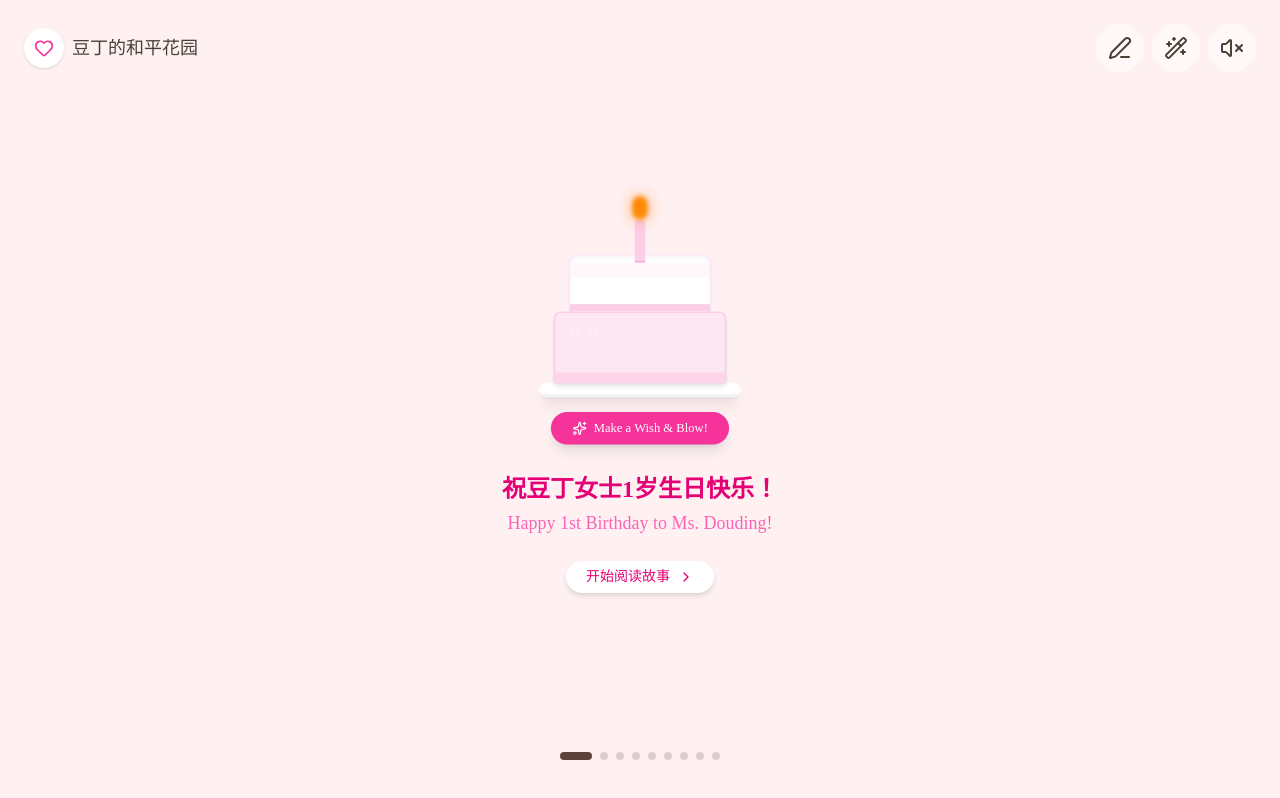
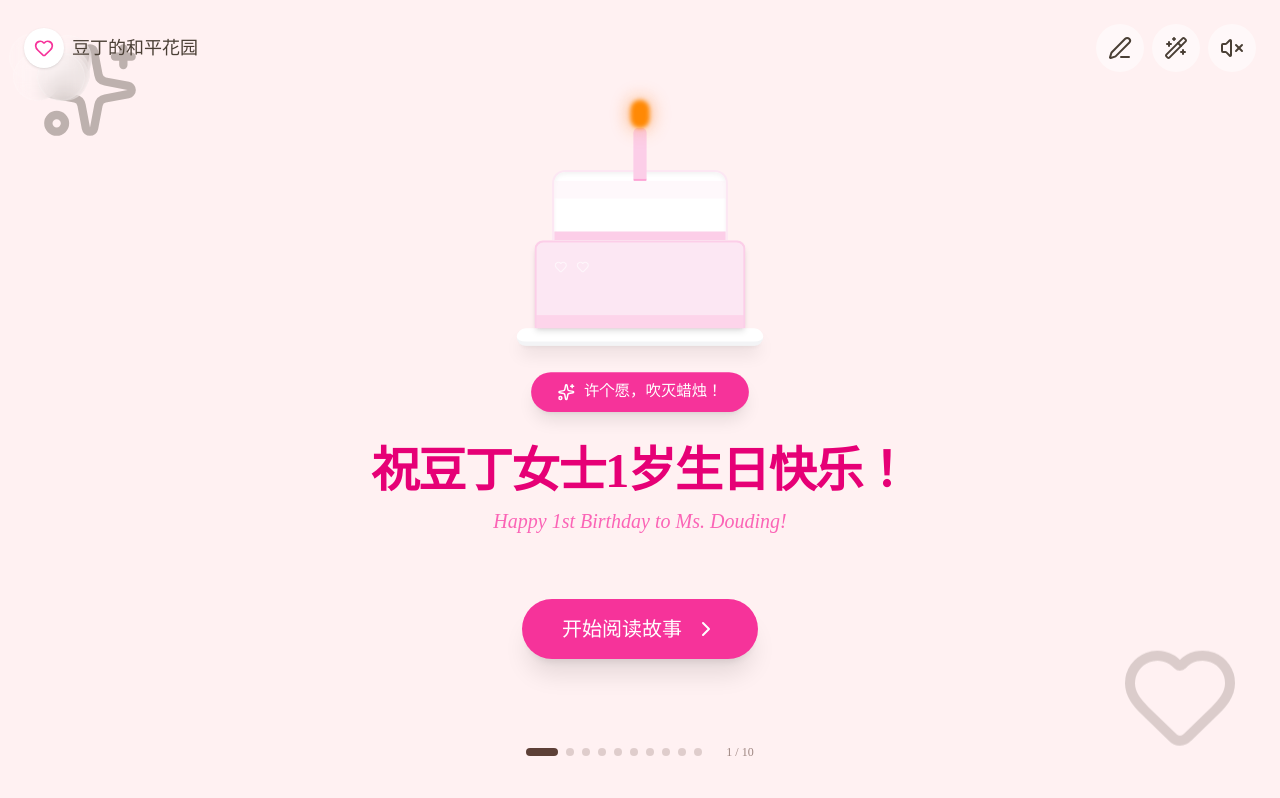
Before and after one commit to pomeping731/Douding-s-Book, a React (Vite) app: page / in a window 1280 px wide. Built offline with nearby package versions, Linux system fonts and the light colour scheme; a web font is replaced by a local one.

Commit message:
feat: Improve birthday cake interaction
Adjust the scale of the birthday cake component and its button for a better visual experience. Update the button text to Chinese for the "Make a Wish & Blow!" action.

```diff
--- a/src/App.tsx
+++ b/src/App.tsx
@@ -10,7 +10,7 @@ import { GoogleGenAI } from "@google/genai";
 
 const BirthdayCake = ({ isBlownOut, onBlowOut }: { isBlownOut: boolean, onBlowOut: () => void }) => {
   return (
-    <div className="relative flex flex-col items-center justify-center scale-75 md:scale-90">
+    <div className="relative flex flex-col items-center justify-center scale-90 md:scale-110">
       {/* Candles */}
       <div className="flex gap-4 mb-[-10px] z-20">
         {[1].map((i) => (
@@ -52,34 +52,26 @@ const BirthdayCake = ({ isBlownOut, onBlowOut }: { isBlownOut: boolean, onBlowOu
           whileHover={{ scale: 1.05 }}
           whileTap={{ scale: 0.95 }}
           onClick={onBlowOut}
-          className="mt-4 px-6 py-2 bg-pink-500 text-white rounded-full font-serif text-sm shadow-lg flex items-center gap-2 z-30"
+          className="mt-6 px-6 py-2 bg-pink-500 text-white rounded-full font-serif text-sm shadow-lg flex items-center gap-2 z-30 hover:bg-pink-600 transition-colors"
         >
           <Sparkles size={16} />
-          Make a Wish & Blow!
+          许个愿，吹灭蜡烛！
         </motion.button>
       ) : (
         <motion.div
           initial={{ opacity: 0, y: 10 }}
           animate={{ opacity: 1, y: 0 }}
-          className="mt-4 text-pink-600 font-serif text-base font-bold flex flex-col items-center gap-1"
+          className="mt-6 text-pink-600 font-serif text-base font-bold flex flex-col items-center gap-1"
         >
-          <div className="flex gap-2">
+          <div className="flex gap-2 items-center">
             <motion.div animate={{ scale: [1, 1.2, 1] }} transition={{ repeat: Infinity }}>🎂</motion.div>
-            <span>Wish Granted!</span>
+            <span>愿望成真！</span>
             <motion.div animate={{ scale: [1, 1.2, 1] }} transition={{ repeat: Infinity }}>✨</motion.div>
           </div>
-          <p className="text-[10px] font-normal text-pink-400">Time to read your story...</p>
         </motion.div>
       )}
     </div>
   );
-};
-
-const StoryIcon = ({ name, colorClass }: { name: string, colorClass: string }) => {
-  const props = { className: colorClass, size: 48 };
-  if (name === 'stars') return <Stars {...props} />;
-  if (name === 'moon') return <Moon {...props} />;
-  return <Heart {...props} />;
 };
 
 const INITIAL_STORY = [
@@ -89,72 +81,70 @@ const INITIAL_STORY = [
     text: "Happy 1st Birthday to Ms. Douding! 祝豆丁女士1岁生日快乐！",
     image: "https://picsum.photos/seed/birthday_cake/800/600",
     bgColor: "bg-rose-50",
-    iconName: "heart",
-    iconColor: "text-rose-400",
+    icon: <Heart className="text-rose-400" size={48} />,
   },
   {
     id: 1,
     text: "Far, far away, there is a sparkling Peace Garden. Chubby bears, hopping bunnies, and singing birds all live here together.",
     image: "https://ais-pre-nybeqpxmgshpqyyyotocib-95992970969.us-west2.run.app/input_file_0.png",
     bgColor: "bg-emerald-50",
-    iconName: "heart",
-    iconColor: "text-emerald-400",
+    icon: <Heart className="text-emerald-400" size={48} />,
   },
   {
     id: 2,
     text: "One morning, a little star slid down the rainbow slide. 'Waa!' She landed in the flowers and became a sweet baby named Douding.",
     image: "https://ais-pre-nybeqpxmgshpqyyyotocib-95992970969.us-west2.run.app/input_file_1.png",
     bgColor: "bg-yellow-50",
-    iconName: "stars",
-    iconColor: "text-yellow-400",
+    icon: <Stars className="text-yellow-400" size={48} />,
   },
   {
     id: 3,
     text: "Bunny and Squirrel were fighting over a pinecone. They were very grumpy! Douding crawled over and gave them a big, warm hug.",
     image: "https://ais-pre-nybeqpxmgshpqyyyotocib-95992970969.us-west2.run.app/input_file_2.png",
     bgColor: "bg-orange-50",
-    iconName: "heart",
-    iconColor: "text-orange-400",
+    icon: <Heart className="text-orange-400" size={48} />,
   },
   {
     id: 4,
     text: "'Hug, no fight,' Douding whispered. Bunny and Squirrel smiled and shared the pinecone together.",
     image: "https://ais-pre-nybeqpxmgshpqyyyotocib-95992970969.us-west2.run.app/input_file_3.png",
     bgColor: "bg-blue-50",
-    iconName: "heart",
-    iconColor: "text-blue-400",
+    icon: <Heart className="text-blue-400" size={48} />,
   },
   {
     id: 5,
     text: "A little bird brought a shiny seed from the sky. Douding planted it in the soft dirt and gave it a little water.",
     image: "https://ais-pre-nybeqpxmgshpqyyyotocib-95992970969.us-west2.run.app/input_file_4.png",
     bgColor: "bg-sky-50",
-    iconName: "stars",
-    iconColor: "text-sky-400",
+    icon: <Stars className="text-sky-400" size={48} />,
   },
   {
     id: 6,
     text: "Soon, a beautiful rainbow flower grew! Its petals glowed with gentle light, making the whole garden happy.",
     image: "https://ais-pre-nybeqpxmgshpqyyyotocib-95992970969.us-west2.run.app/input_file_5.png",
     bgColor: "bg-pink-50",
-    iconName: "heart",
-    iconColor: "text-pink-400",
+    icon: <Heart className="text-pink-400" size={48} />,
   },
   {
     id: 7,
     text: "Now, everyone in the Peace Garden is the best of friends. They hug, share, and sing songs every single day.",
     image: "https://ais-pre-nybeqpxmgshpqyyyotocib-95992970969.us-west2.run.app/input_file_6.png",
     bgColor: "bg-green-50",
-    iconName: "heart",
-    iconColor: "text-green-400",
+    icon: <Heart className="text-green-400" size={48} />,
   },
   {
     id: 8,
     text: "At night, Grandma Moon tucked Douding in with a soft cloud blanket. 'Goodnight, Douding. Goodnight, Peace.'",
     image: "https://ais-pre-nybeqpxmgshpqyyyotocib-95992970969.us-west2.run.app/input_file_7.png",
     bgColor: "bg-indigo-50",
-    iconName: "moon",
-    iconColor: "text-indigo-400",
+    icon: <Moon className="text-indigo-400" size={48} />,
+  },
+  {
+    id: 9,
+    text: "Dear Douding, May your world always be filled with love and peace.",
+    image: "https://ais-pre-nybeqpxmgshpqyyyotocib-95992970969.us-west2.run.app/input_file_8.png",
+    bgColor: "bg-rose-50",
+    icon: <Heart className="text-rose-400" size={48} />,
   },
 ];
 
@@ -211,8 +201,30 @@ export default function App() {
     if (saved) {
       try {
         const parsed = JSON.parse(saved);
-        if (Array.isArray(parsed)) {
-          setStory(parsed);
+        if (Array.isArray(parsed) && parsed.length > 0) {
+          // Reconstruct the story with icons and colors
+          const bgColors = ["bg-rose-50", "bg-emerald-50", "bg-yellow-50", "bg-orange-50", "bg-blue-50", "bg-sky-50", "bg-pink-50", "bg-green-50", "bg-indigo-50", "bg-rose-50"];
+          const icons = [
+            <Heart className="text-rose-400" size={48} />,
+            <Heart className="text-emerald-400" size={48} />,
+            <Stars className="text-yellow-400" size={48} />,
+            <Heart className="text-orange-400" size={48} />,
+            <Heart className="text-blue-400" size={48} />,
+            <Stars className="text-sky-400" size={48} />,
+            <Heart className="text-pink-400" size={48} />,
+            <Heart className="text-green-400" size={48} />,
+            <Moon className="text-indigo-400" size={48} />,
+            <Heart className="text-rose-400" size={48} />,
+          ];
+
+          const reconstructed = parsed.map((page: any, idx: number) => ({
+            ...page,
+            id: idx,
+            type: idx === 0 ? 'birthday' : (page.type || 'story'),
+            bgColor: bgColors[idx % bgColors.length],
+            icon: icons[idx % icons.length],
+          }));
+          setStory(reconstructed);
         }
       } catch (e) {
         console.error("Failed to load saved story", e);
@@ -220,8 +232,14 @@ export default function App() {
     }
   }, []);
 
-  const saveToLocalStorage = (newStory: any[]) => {
-    localStorage.setItem('douding_story', JSON.stringify(newStory));
+  const saveToLocalStorage = (newStory: typeof INITIAL_STORY) => {
+    // Only save serializable data
+    const serializable = newStory.map(p => ({
+      text: p.text,
+      image: p.image,
+      type: p.type
+    }));
+    localStorage.setItem('douding_story', JSON.stringify(serializable));
     setSaveStatus('saved');
     setTimeout(() => setSaveStatus('idle'), 2000);
   };
@@ -273,17 +291,28 @@ export default function App() {
       const sentences = JSON.parse(response.text || "[]");
       if (Array.isArray(sentences) && sentences.length >= 9) {
         const bgColors = ["bg-emerald-50", "bg-yellow-50", "bg-orange-50", "bg-blue-50", "bg-sky-50", "bg-pink-50", "bg-green-50", "bg-indigo-50", "bg-rose-50"];
-        const iconNames = ["heart", "stars", "heart", "heart", "stars", "heart", "heart", "moon", "heart"];
-        const iconColors = ["text-emerald-400", "text-yellow-400", "text-orange-400", "text-blue-400", "text-sky-400", "text-pink-400", "text-green-400", "text-indigo-400", "text-rose-400"];
+        const icons = [
+          <Heart className="text-emerald-400" size={48} />,
+          <Stars className="text-yellow-400" size={48} />,
+          <Heart className="text-orange-400" size={48} />,
+          <Heart className="text-blue-400" size={48} />,
+          <Stars className="text-sky-400" size={48} />,
+          <Heart className="text-pink-400" size={48} />,
+          <Heart className="text-green-400" size={48} />,
+          <Moon className="text-indigo-400" size={48} />,
+          <Heart className="text-rose-400" size={48} />,
+        ];
 
-        const newStory = sentences.slice(0, 9).map((text, index) => ({
-          id: index + 1,
-          text,
-          image: `https://picsum.photos/seed/peace_garden_gen_${index}_${Date.now()}/800/600`,
-          bgColor: bgColors[index],
-          iconName: iconNames[index],
-          iconColor: iconColors[index],
-        }));
+        const newStory = [
+          INITIAL_STORY[0], // Keep the birthday page
+          ...sentences.slice(0, 9).map((text, index) => ({
+            id: index + 1,
+            text,
+            image: `https://picsum.photos/seed/peace_garden_gen_${index}_${Date.now()}/800/600`,
+            bgColor: bgColors[index],
+            icon: icons[index],
+          }))
+        ];
 
         setStory(newStory);
         setCurrentPage(0);
@@ -310,10 +339,16 @@ export default function App() {
     }
   };
 
+  const jumpToPage = (idx: number) => {
+    if (idx === currentPage) return;
+    setDirection(idx > currentPage ? 1 : -1);
+    setCurrentPage(idx);
+  };
+
   const page = story[currentPage];
 
   return (
-    <div className={`fixed inset-0 transition-colors duration-1000 ${page.bgColor} flex flex-col items-center justify-start md:justify-center p-4 md:p-8 pt-24 md:pt-8 overflow-y-auto md:overflow-hidden`}>
+    <div className={`fixed inset-0 transition-colors duration-1000 ${page.bgColor} flex flex-col items-center justify-center p-4 md:p-8`}>
       <input
         type="file"
         ref={fileInputRef}
@@ -322,13 +357,21 @@ export default function App() {
         onChange={handleFileChange}
       />
 
+      {/* Background Decorative Elements */}
+      <div className="absolute top-10 left-10 opacity-20 animate-pulse">
+        <Stars size={100} />
+      </div>
+      <div className="absolute bottom-10 right-10 opacity-20 animate-bounce">
+        <Heart size={120} />
+      </div>
+
       {/* Top Bar */}
-      <div className="fixed top-0 left-0 right-0 p-6 flex justify-between items-center z-50 bg-gradient-to-b from-white/40 to-transparent backdrop-blur-[2px] md:bg-none md:backdrop-blur-none">
+      <div className="absolute top-6 left-6 right-6 flex justify-between items-center z-10">
         <div className="flex items-center gap-2">
           <div className="w-10 h-10 rounded-full bg-white flex items-center justify-center shadow-sm">
             <Heart className="text-pink-500" size={20} />
           </div>
-          <span className="font-serif text-lg font-medium hidden sm:inline">豆丁的和平花园</span>
+          <span className="font-serif text-lg font-medium">豆丁的和平花园</span>
         </div>
         <div className="flex gap-2">
           <button
@@ -401,35 +444,45 @@ export default function App() {
             className="w-full"
           >
             {page.type === 'birthday' ? (
-              <div className="flex flex-col items-center justify-center text-center gap-4 py-4 mt-4 md:mt-0">
-                <BirthdayCake isBlownOut={isBlownOut} onBlowOut={() => setIsBlownOut(true)} />
+              <div className="flex flex-col items-center justify-center text-center gap-8 md:gap-12 py-8 md:py-12 w-full min-h-[70vh]">
+                <div className="relative transform hover:scale-105 transition-transform duration-500">
+                  <BirthdayCake isBlownOut={isBlownOut} onBlowOut={() => setIsBlownOut(true)} />
+                </div>
+
                 <motion.div
                   initial={{ y: 20, opacity: 0 }}
                   animate={{ y: 0, opacity: 1 }}
-                  transition={{ delay: 0.5 }}
+                  transition={{ delay: 0.5, duration: 0.8 }}
+                  className="space-y-3"
                 >
-                  <h1 className="text-xl md:text-2xl font-serif font-bold text-pink-600 mb-1">
+                  <h1 className="text-3xl md:text-5xl font-serif font-bold text-pink-600 tracking-tight">
                     祝豆丁女士1岁生日快乐！
                   </h1>
-                  <p className="text-base md:text-lg font-serif text-pink-400">
+                  <p className="text-lg md:text-xl font-serif text-pink-400 italic">
                     Happy 1st Birthday to Ms. Douding!
                   </p>
                 </motion.div>
 
-                <div className="flex justify-center gap-4 mt-2">
+                <motion.div
+                  initial={{ opacity: 0, scale: 0.9 }}
+                  animate={{ opacity: 1, scale: 1 }}
+                  transition={{ delay: 1, duration: 0.5 }}
+                  className="flex justify-center mt-4"
+                >
                   <button
                     onClick={nextPage}
-                    className="px-5 py-1.5 bg-white hover:bg-pink-50 text-pink-600 rounded-full shadow-md font-serif font-medium transition-all flex items-center gap-2 text-xs md:text-sm"
+                    className="group px-10 py-4 bg-pink-500 hover:bg-pink-600 text-white rounded-full shadow-xl font-serif font-medium transition-all flex items-center gap-3 text-xl hover:scale-105 active:scale-95"
                   >
-                    开始阅读故事 <ChevronRight size={16} />
+                    开始阅读故事
+                    <ChevronRight size={24} className="group-hover:translate-x-1 transition-transform" />
                   </button>
-                </div>
+                </motion.div>
               </div>
             ) : (
-              <div className="flex flex-col md:flex-row items-center gap-6 md:gap-8 w-full mt-4 md:mt-0">
+              <div className="flex flex-col md:flex-row items-center gap-8 w-full aspect-[4/3] md:aspect-[16/9]">
                 {/* Image Section */}
                 <div
-                  className={`w-full md:w-1/2 aspect-[4/3] relative group flex items-center justify-center ${isEditing ? 'cursor-pointer' : ''}`}
+                  className={`w-full md:w-1/2 h-full relative group flex items-center justify-center ${isEditing ? 'cursor-pointer' : ''}`}
                   onClick={handleImageClick}
                 >
                   <div className="absolute inset-0 bg-white/20 rounded-3xl -rotate-2 group-hover:rotate-0 transition-transform duration-500"></div>
@@ -453,9 +506,6 @@ export default function App() {
 
                 {/* Text Section */}
                 <div className="w-full md:w-1/2 flex flex-col justify-center text-center md:text-left">
-                  <div className="flex justify-center md:justify-start mb-6">
-                    <StoryIcon name={page.iconName} colorClass={page.iconColor} />
-                  </div>
                   {isEditing ? (
                     <motion.textarea
                       initial={{ y: 10, opacity: 0 }}
@@ -510,17 +560,42 @@ export default function App() {
       </div>
 
       {/* Progress Indicator */}
-      <div className="fixed bottom-6 md:bottom-10 left-1/2 -translate-x-1/2 flex gap-2 z-50">
+      <div className="absolute bottom-10 flex gap-2 items-center">
         {story.map((_, idx) => (
-          <div
+          <button
             key={idx}
-            className={`h-2 rounded-full transition-all duration-500 ${
+            onClick={() => jumpToPage(idx)}
+            className={`h-2 rounded-full transition-all duration-500 hover:scale-125 ${
               idx === currentPage ? 'w-8 bg-[#5d4037]' : 'w-2 bg-[#5d4037]/20'
             }`}
+            title={`跳转到第 ${idx + 1} 页`}
+          />
+        ))}
+        <span className="ml-4 text-xs font-serif text-[#5d4037]/60">
+          {currentPage + 1} / {story.length}
+        </span>
+      </div>
+
+      {/* Interactive Floating Bubbles */}
+      <div className="absolute inset-0 pointer-events-none overflow-hidden">
+        {[...Array(6)].map((_, i) => (
+          <motion.div
+            key={i}
+            initial={{ y: "110%", x: `${Math.random() * 100}%` }}
+            animate={{
+              y: "-10%",
+              x: `${(Math.random() * 100) + (Math.sin(i) * 10)}%`
+            }}
+            transition={{
+              duration: 10 + Math.random() * 10,
+              repeat: Infinity,
+              ease: "linear",
+              delay: i * 2
+            }}
+            className="absolute w-12 h-12 rounded-full bg-white/10 backdrop-blur-sm border border-white/20"
           />
         ))}
       </div>
-
     </div>
   );
 }
```
